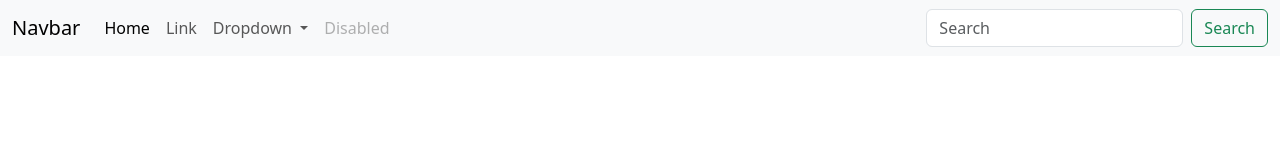
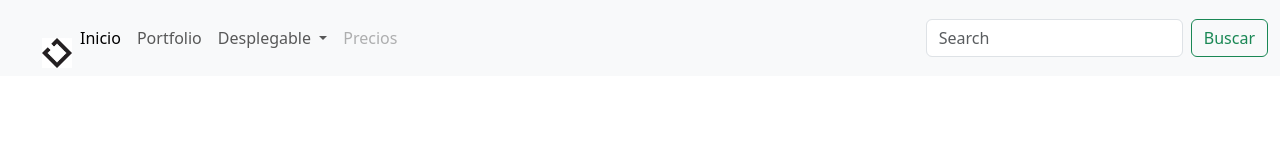
Before and after one commit to arturo54535345/portfolio, a plain HTML site: page index.html in a window 1280 px wide. Drawn offline with nearby package versions, Linux system fonts and the light colour scheme.

Commit message:
Logo nuevo

```diff
--- a/assets/css/styles.css
+++ b/assets/css/styles.css
@@ -0,0 +1,17 @@
+/*^variables/*
+
+/*estilos  que siempre estaran para lo que yo escoga se ponen con un background-colo:var(--el que eliga de los dos);*/
+body{
+    --bg-prime: #fff;
+    --color-secondary: #f6f6f6;
+}
+
+/*clases del html (componentes)*/
+
+.logo-del-navbar{
+    width:30px;
+    margin-left: 30px;
+    margin-top: 30px;
+}
+
+/*formularios*/
--- a/index.html
+++ b/index.html
@@ -13,36 +13,36 @@
     <!--navbar parte de arriba de la web-->
     <nav class="navbar navbar-expand-lg bg-body-tertiary">
   <div class="container-fluid">
-    <a class="navbar-brand" href="#">Navbar</a>
+    <img class="logo-del-navbar" src="assets/img/logooo.png" alt="logooo"></img>
     <button class="navbar-toggler" type="button" data-bs-toggle="collapse" data-bs-target="#navbarSupportedContent" aria-controls="navbarSupportedContent" aria-expanded="false" aria-label="Toggle navigation">
       <span class="navbar-toggler-icon"></span>
     </button>
     <div class="collapse navbar-collapse" id="navbarSupportedContent">
       <ul class="navbar-nav me-auto mb-2 mb-lg-0">
         <li class="nav-item">
-          <a class="nav-link active" aria-current="page" href="#">Home</a>
+          <a class="nav-link active" aria-current="page" href="#">Inicio</a>
         </li>
         <li class="nav-item">
-          <a class="nav-link" href="#">Link</a>
+          <a class="nav-link" href="#">Portfolio</a>
         </li>
         <li class="nav-item dropdown">
           <a class="nav-link dropdown-toggle" href="#" role="button" data-bs-toggle="dropdown" aria-expanded="false">
-            Dropdown
+            Desplegable
           </a>
           <ul class="dropdown-menu">
-            <li><a class="dropdown-item" href="#">Action</a></li>
-            <li><a class="dropdown-item" href="#">Another action</a></li>
+            <li><a class="dropdown-item" href="#">Proyectos</a></li>
+            <li><a class="dropdown-item" href="#">Trabajos terminados</a></li>
             <li><hr class="dropdown-divider"></li>
-            <li><a class="dropdown-item" href="#">Something else here</a></li>
+            <li><a class="dropdown-item" href="#">FAQ</a></li>
           </ul>
         </li>
         <li class="nav-item">
-          <a class="nav-link disabled" aria-disabled="true">Disabled</a>
+          <a class="nav-link disabled" aria-disabled="true">Precios</a>
         </li>
       </ul>
       <form class="d-flex" role="search">
         <input class="form-control me-2" type="search" placeholder="Search" aria-label="Search"/>
-        <button class="btn btn-outline-success" type="submit">Search</button>
+        <button class="btn btn-outline-success" type="submit">Buscar</button>
       </form>
     </div>
   </div>
```
Also changed, not shown: assets/img/logooo.png (added).
